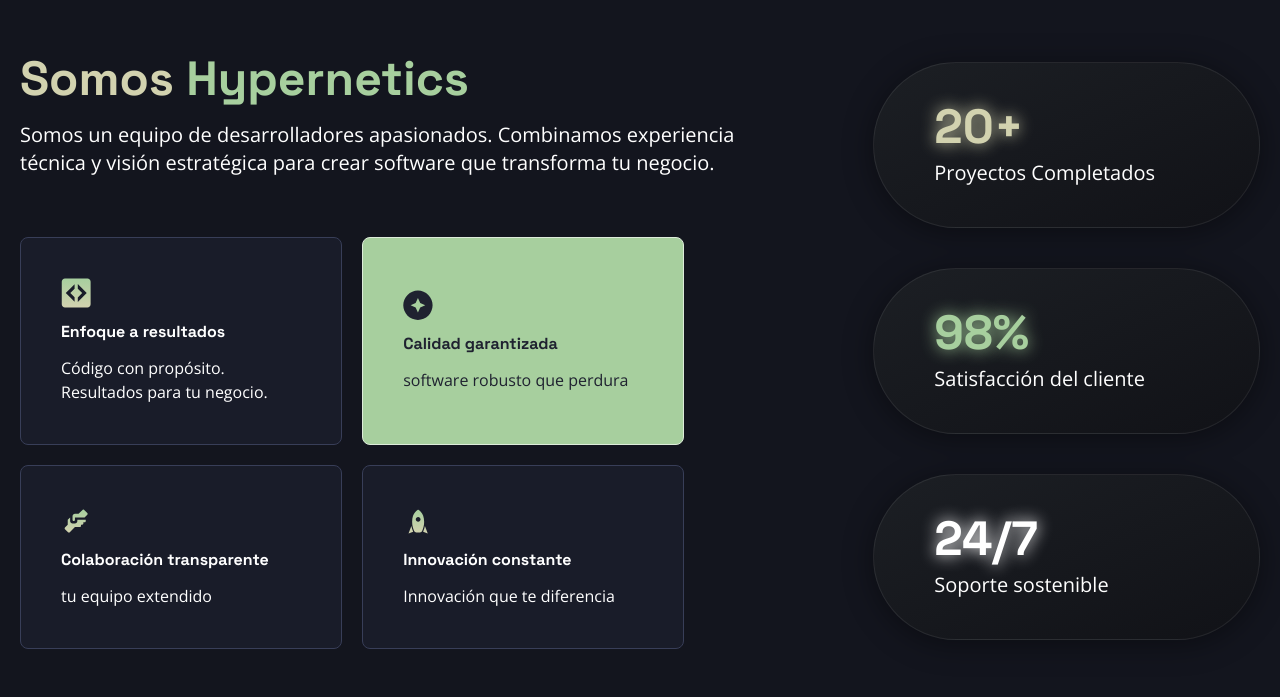
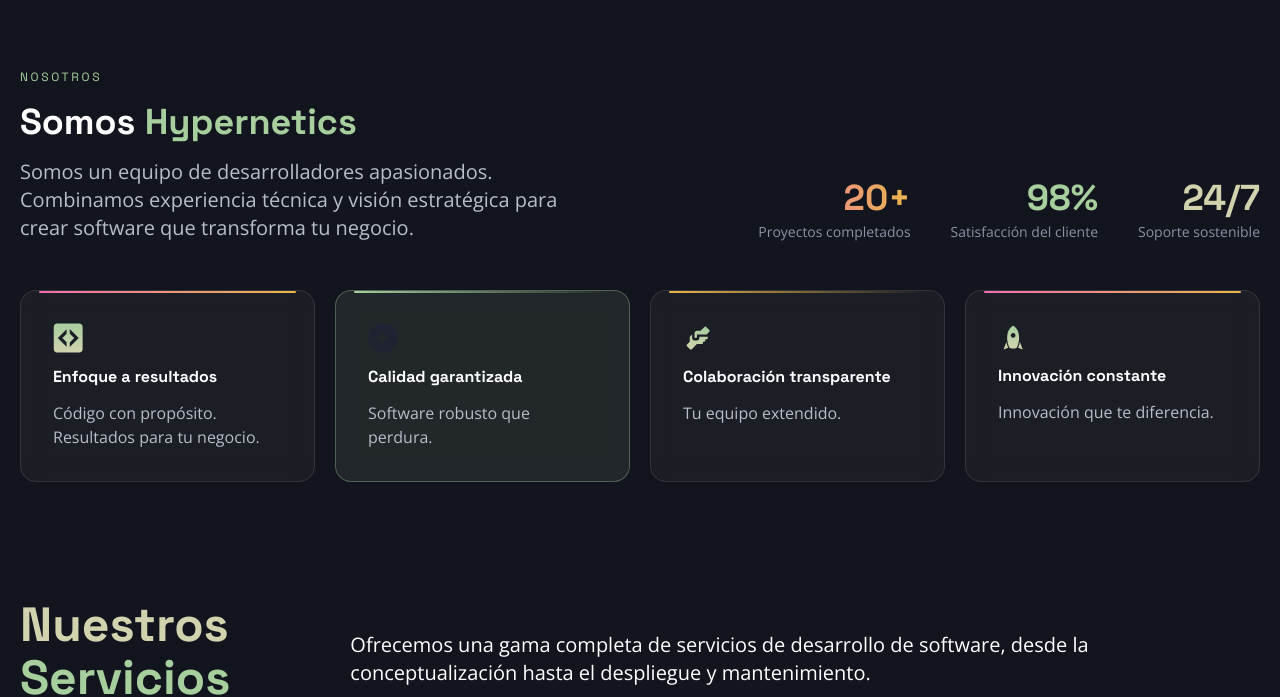
Before and after one commit to HyperAdrianetics/hns-landing-next, a Next.js app: page / in a window 1280 px wide. Shown: the part 828-1525 px from the top of the page. Built offline with nearby package versions, Linux system fonts and the light colour scheme.

Commit message:
feat: sección Nosotros editorial con stats integrados y tarjetas glass

```diff
--- a/src/app/home/About.tsx
+++ b/src/app/home/About.tsx
@@ -4,114 +4,86 @@
 import quality from "../assets/icons/quality.svg";
 import handshake from "../assets/icons/handshake.svg";
 import rocket from "../assets/icons/rocket.svg";
+import { stats, statAccentClass } from "./stats";
 
-const About = () => {
 const cards = [
   {
     title: "Enfoque a resultados",
     subtitle: "Código con propósito. Resultados para tu negocio.",
     icon: vector,
+    hairline: "hairline--brand",
     highlight: false,
   },
   {
     title: "Calidad garantizada",
-      subtitle: "software robusto que perdura",
+    subtitle: "Software robusto que perdura.",
     icon: quality,
+    hairline: "hairline--green",
     highlight: true,
   },
   {
     title: "Colaboración transparente",
-      subtitle: "tu equipo extendido",
+    subtitle: "Tu equipo extendido.",
     icon: handshake,
+    hairline: "hairline--gold",
     highlight: false,
   },
   {
     title: "Innovación constante",
-      subtitle: "Innovación que te diferencia",
+    subtitle: "Innovación que te diferencia.",
     icon: rocket,
+    hairline: "hairline--brand",
     highlight: false,
   },
 ];
 
-  const pills = [
-    {
-      value: "20+",
-      label: "Proyectos Completados",
-      h2Class:
-        "text-[6rem] font-extrabold leading-none text-[var(--primaryYellow)] [text-shadow:0_0_16px_var(--primaryYellow)]",
-    },
-    {
-      value: "98%",
-      label: "Satisfacción del cliente",
-      h2Class:
-        "text-[6rem] font-extrabold leading-none text-[var(--primaryGreen)] [text-shadow:0_0_16px_var(--primaryGreen)]",
-    },
-    {
-      value: "24/7",
-      label: "Soporte sostenible ",
-      h2Class:
-        "text-[6rem] font-extrabold leading-none text-white [text-shadow:0_0_16px_#ffffff]",
-    },
-  ];
+const About = () => {
   return (
-    <section id="about" className="min-h-screen p-5 container mx-auto">
-      <div className="mt-15 flex flex-col lg:flex-row gap-5 lg:gap-20 lg:items-center">
-        {/* CARD SECTION  */}
-        <div className="lg:w-8/12 w-full">
-          <h1 className="text-4xl font-bold mb-4">
-            Somos{" "}
-            <span className="text-[var(--primaryGreen)]">Hypernetics</span>
-          </h1>
-          <p className="text-light mb-15 text-xl">
+    <section id="about" className="container mx-auto px-5 py-24">
+      <p className="section-label">Nosotros</p>
+      <div className="mt-4 flex flex-col gap-10 lg:flex-row lg:items-end lg:justify-between">
+        <div className="max-w-xl">
+          <h2 className="text-4xl font-bold text-white">
+            Somos <span className="text-[var(--primaryGreen)]">Hypernetics</span>
+          </h2>
+          <p className="mt-4 text-xl font-light text-[#b9bdc9]">
             Somos un equipo de desarrolladores apasionados. Combinamos
             experiencia técnica y visión estratégica para crear software que
             transforma tu negocio.
           </p>
-
-          <div className="flex flex-col lg:flex-row flex-wrap justify-start gap-5 w-full h-fit">
-            {cards.map((card, idx) => (
-              <article
-                key={idx}
-                className={`flex items-start justify-center flex-col gap-3 rounded-lg p-10 border lg:w-5/12 w-full  ${
-                  card.highlight
-                    ? "bg-[#A7CF9E] border-[#DDECDA]"
-                    : "bg-[var(--primaryBlue)] border-[var(--secondaryBlue)]"
+        </div>
+        <div className="flex gap-10 lg:justify-end">
+          {stats.map((stat) => (
+            <div key={stat.value} className="lg:text-right">
+              <p
+                className={`font-display text-4xl font-bold ${
+                  statAccentClass[stat.accent]
                 }`}
               >
-                <Image src={card.icon} alt="icon" width={30} />
-                <h2
-                  className={`font-bold ${
-                    card.highlight ? "text-[#1F2230]" : "text-white"
-                  }`}
-                >
-                  {card.title}
-                </h2>
-                <p
-                  className={`font-normal ${
-                    card.highlight ? "text-[#1F2230]" : "text-white"
-                  }`}
-                >
-                  {card.subtitle}
+                {stat.value}
               </p>
-              </article>
+              <p className="mt-1 text-sm text-[#8b91a3]">{stat.label}</p>
+            </div>
           ))}
         </div>
       </div>
 
-        {/* PILL SECTION   */}
-        <div className="mt-15 lg:mt-0 flex flex-col gap-10 lg:w-4/12 w-full">
-          {pills.map((pill, i) => (
+      <div className="mt-12 grid gap-5 md:grid-cols-2 lg:grid-cols-4">
+        {cards.map((card) => (
           <article
-              key={i}
-              className="flex flex-col items-start justify-center rounded-[9999px] bg-gradient-to-br from-[#1c1f24] to-[#111217] shadow-[0_4px_30px_rgba(0,0,0,0.4)] border border-[rgba(255,255,255,0.08)] px-15 py-10 text-left"
+            key={card.title}
+            className={`glass-card glass-card--hover flex flex-col gap-3 p-8 ${
+              card.highlight
+                ? "!border-[rgba(167,207,158,0.35)] !bg-[rgba(167,207,158,0.10)]"
+                : ""
+            }`}
           >
-              <h2 className={`${pill.h2Class} lg:text-[3rem]`}>{pill.value}</h2>
-              <p className="text-white text-2xl lg:text-xl mt-2">
-                {pill.label}
-              </p>
+            <div className={`hairline ${card.hairline}`} />
+            <Image src={card.icon} alt="" width={30} />
+            <h3 className="font-bold text-white">{card.title}</h3>
+            <p className="font-light text-[#b9bdc9]">{card.subtitle}</p>
           </article>
         ))}
-        </div>
       </div>
     </section>
   );
```
Lines whose indentation alone changed are shown as unchanged.
